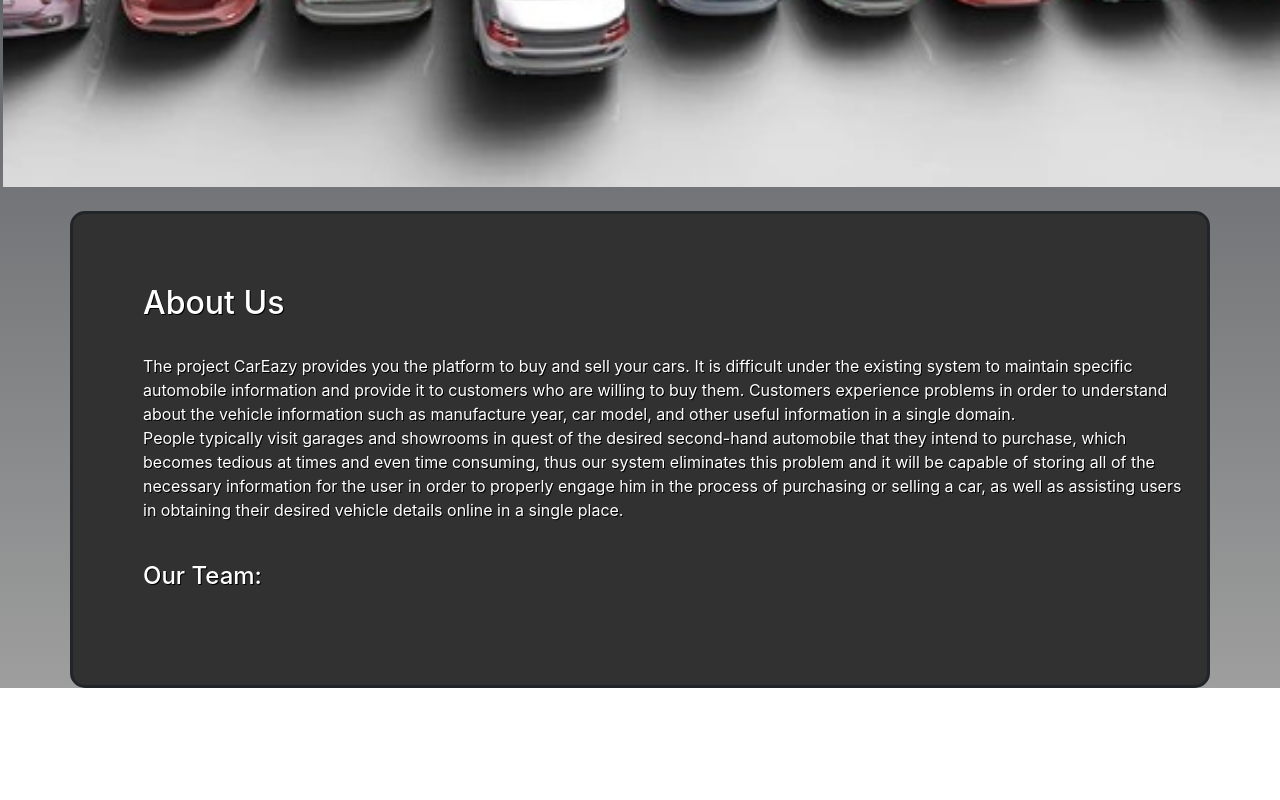
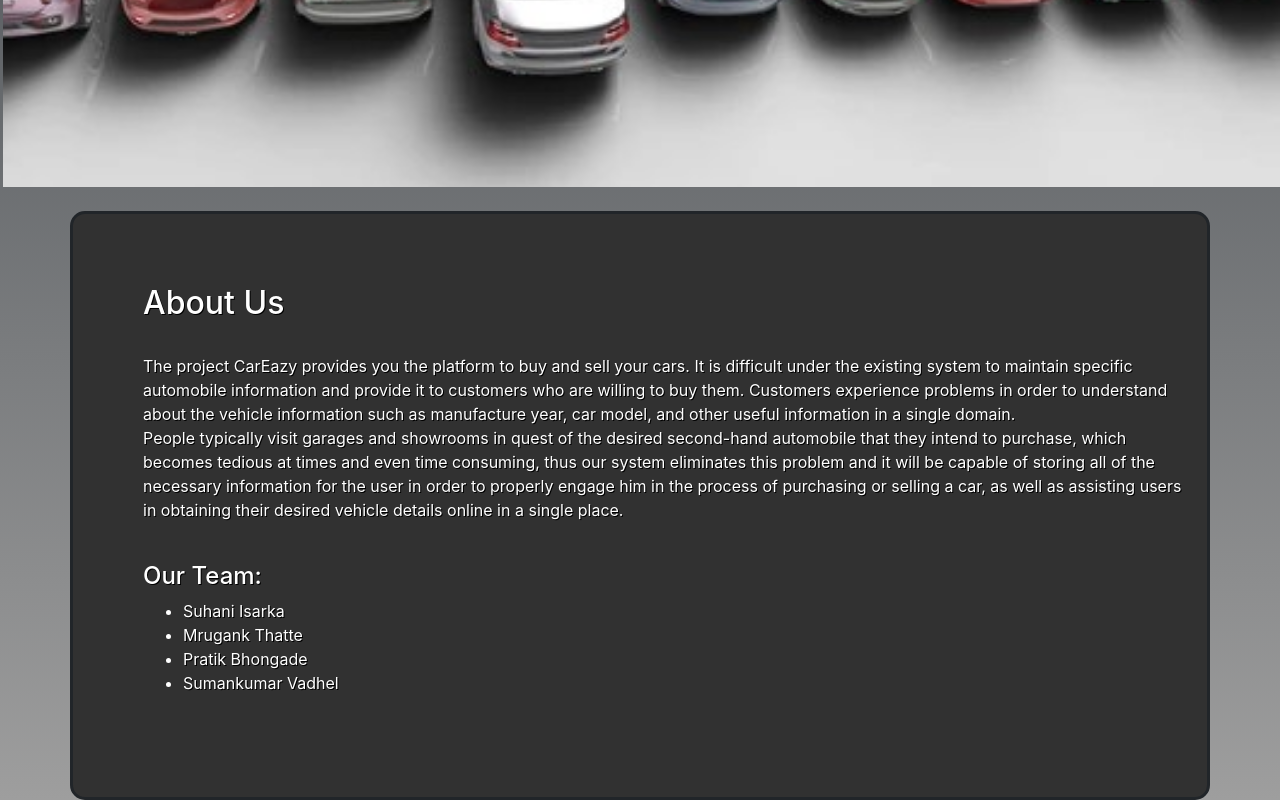
Before and after one commit to suhaniisarka/Online-Vehicle-Portal, a React (Create React App) app in the folder ecommerce-frontend/: page /AboutUs in a window 1280 px wide. Shown: the part 527-1327 px from the top of the page. Before the commit the page ends 1215 px from the top, so only its background shows below. Built offline with nearby package versions, Linux system fonts and the light colour scheme.

Commit message:
finalfortoday

```diff
--- a/ecommerce-frontend/src/components/AboutUs.jsx
+++ b/ecommerce-frontend/src/components/AboutUs.jsx
@@ -61,6 +61,12 @@
           <br />
           <p style={{ color: "white", textShadow: "1px 1px #000000" }}>
             <h4>Our Team:</h4>
+            <ul>
+              <li>Suhani Isarka</li>
+              <li>Mrugank Thatte</li>
+              <li>Pratik Bhongade</li>
+              <li>Sumankumar Vadhel</li>
+            </ul>
           </p>
         </div>
       </div>
--- a/ecommerce-frontend/src/components/AddProduct.jsx
+++ b/ecommerce-frontend/src/components/AddProduct.jsx
@@ -79,7 +79,7 @@
 
                             </div>
                             <div className="form-group form-row">
-                                <label className="col-sm-4 form-control-label">Brands</label>
+                                <label className="col-sm-4 form-control-label" >Brands</label>
                                 <div className="col-sm-8">
                                     <select name="pcat" value={product.pcat} onChange={handleInput} className="form-control">
                                         <option value="">Select Brands</option>
```
